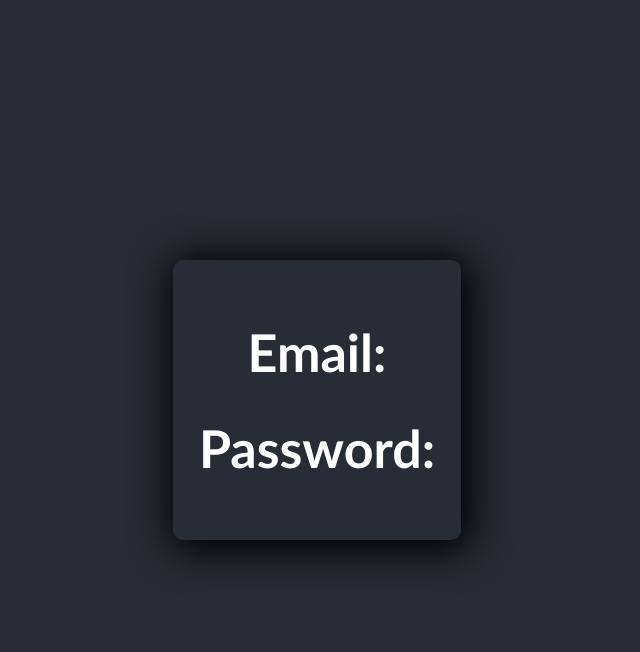
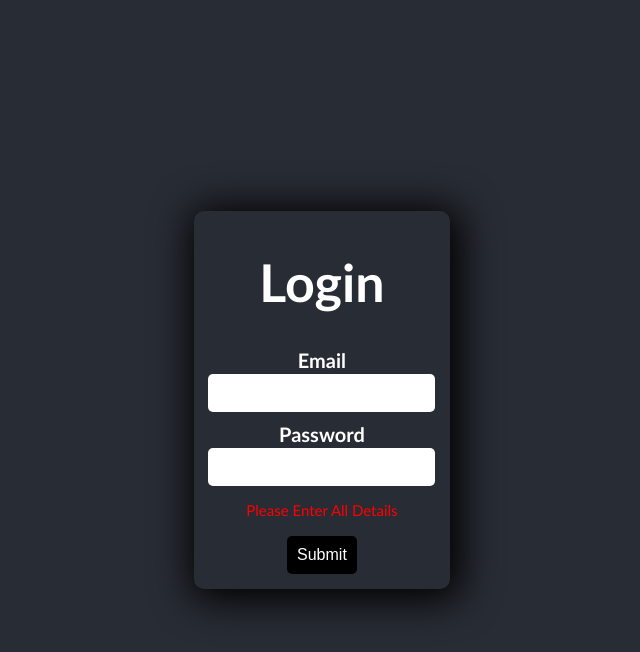
Before and after one commit to Jagat-vasveliya/Login-Form, a React (Create React App) app: page / in a window 1280 px wide. Both pictures are taken after a click on the button "Submit". Shown: the top 652 px of the page, without its empty margins (323-963 px from the left). Built offline with nearby package versions, Linux system fonts and the light colour scheme.

Commit message:
With react

```diff
--- a/src/App.css
+++ b/src/App.css
@@ -36,43 +36,3 @@
 		transform: rotate(360deg);
 	}
 }
-
-/* My Css */
-#container {
-	margin: auto;
-	width: fit-content;
-	background-color: #282c34;
-	padding: 2%;
-	border-radius: 10px;
-	box-shadow: 4px 4px 39px 7px black;
-	font-family: "Trebuchet MS", "Lucida Sans Unicode", "Lucida Grande",
-		"Lucida Sans", Arial, sans-serif;
-}
-.heading {
-	text-align: center;
-	font-family: "Trebuchet MS", "Lucida Sans Unicode", "Lucida Grande",
-		"Lucida Sans", Arial, sans-serif;
-}
-.form-control {
-	display: block;
-	margin: 10px;
-}
-label {
-	display: block;
-	font-size: 20px;
-	font-weight: bold;
-}
-input {
-	font-size: medium;
-	font-weight: 300;
-	border: 0;
-	border-radius: 5px;
-	padding: 10px;
-}
-.btn {
-	background-color: black;
-	padding: 10px;
-	color: white;
-	font-size: medium;
-	border-radius: 5px;
-}
--- a/src/App.js
+++ b/src/App.js
@@ -1,61 +1,13 @@
-import logo from "./logo.svg";
 import "./App.css";
+import Login from "./Components/Login";
 
 function App() {
 	return (
 		<div className="App">
 			<header className="App-header">
-				<div id="container">
-					<h1 className="heading">Login</h1>
-					<form action="#" method="get">
-						<div className="form-control">
-							<label htmlFor="email">Email</label>
-							<input
-								type="email"
-								name="email"
-								id="email"
-								required
-							/>
-						</div>
-						<div className="form-control">
-							<label htmlFor="password">Password</label>
-							<input
-								type="password"
-								name="password"
-								id="password"
-								required
-							/>
-						</div>
-						<div className="form-control">
-							<input
-								type="button"
-								onClick={validate}
-								value="Submit"
-								className="btn"
-							/>
-						</div>
-					</form>
-				</div>
+				<Login />
 			</header>
 		</div>
 	);
 }
-/* function check(event){
-     alert(event);
-	var emailBox = document.getElementById("email");
-	var mailFormat = /^\w+([\.-]?\w+)*@\w+([\.-]?\w+)*(\.\w{2,3})+$/;
-	if (event.match(mailFormat)) {
-		emailBox.style.border = "thin solid green";
-	} else {
-		emailBox.style.border = "thin solid red";
-	}
-}; */
-function validate() {
-	let email = document.getElementById("email").value;
-	let password = document.getElementById("password").value;
-     console.log(email+password);
-     document.getElementById("container").innerHTML = "<h1>Email: </h1>" + email + "<h1>Password: </h1>" + password ;
-}
-
-
 export default App;
--- /dev/null
+++ b/src/Components/Login/credential.json
@@ -0,0 +1,21 @@
+[{
+          "Name": "Jagat Vasveliya",
+          "Email": "jagatvasveliya2000@gmail.com",
+          "Password": "hey@jagat"
+     },
+     {
+          "Name": "Priya Bhut",
+          "Email": "priyabhut@gmail.com",
+          "Password": "hey@priya"
+     },
+     {
+          "Name": "Jenish Menpara",
+          "Email": "jenish@gmail.com",
+          "Password": "hey@jenish"
+     },
+     {
+          "Name": "Arshit Khoshiya",
+          "Email": "arshit@gmail.com",
+          "Password": "hey@aarshit"
+     }
+]
--- /dev/null
+++ b/src/Components/Login/index.css
@@ -0,0 +1,46 @@
+#container {
+	margin: auto;
+	width: fit-content;
+	background-color: #282c34;
+	padding: 2%;
+	border-radius: 10px;
+	box-shadow: 4px 4px 39px 7px black;
+	font-family: "Trebuchet MS", "Lucida Sans Unicode", "Lucida Grande",
+		"Lucida Sans", Arial, sans-serif;
+}
+.heading {
+	text-align: center;
+	font-family: "Trebuchet MS", "Lucida Sans Unicode", "Lucida Grande",
+		"Lucida Sans", Arial, sans-serif;
+}
+.form-control {
+	display: block;
+	margin: 10px;
+}
+label {
+	display: block;
+	font-size: 20px;
+	font-weight: bold;
+}
+input {
+	font-size: medium;
+	font-weight: 300;
+	border: 0;
+	border-radius: 5px;
+	padding: 10px;
+}
+.btn {
+	background-color: black;
+	padding: 10px;
+	color: white;
+	font-size: medium;
+	border-radius: 5px;
+}
+.error{
+	color: red;
+	font-size: 15px;
+	display: none;
+}
+.success{
+	color: green;
+}
--- /dev/null
+++ b/src/Components/Login/index.js
@@ -0,0 +1,94 @@
+import React, { Component } from "react";
+import "./index.css";
+import Credential from "./credential.json";
+
+export default class Login extends Component {
+	validate = () => {
+		var email = document.getElementById("email").value;
+		var password = document.getElementById("password").value;
+		for (let index = 0; index < Credential.length; index++) {
+			if (email != "" && password != "") {
+				if (Credential[index]["Email"] == email) {
+					if (Credential[index]["Password"] == password) {
+						document.getElementById(
+							"container"
+						).innerHTML = `<h1 className='success'>Welcome, <br /> ${Credential[index]["Name"]} </h1>`;
+					} else {
+						document.getElementById(
+							"notFound"
+						).style.display = "none";
+						document.getElementById(
+							"notBlank"
+						).style.display = "none";
+						document.getElementById(
+							"incorrectPassword"
+						).style.display = "block";
+					}
+				} else {
+					document.getElementById(
+						"incorrectPassword"
+					).style.display = "none";
+					document.getElementById("notBlank").style.display =
+						"none";
+					document.getElementById("notFound").style.display =
+						"block";
+				}
+			} else {
+				document.getElementById("incorrectPassword").style.display =
+					"none";
+				document.getElementById("notFound").style.display = "none";
+				document.getElementById("notBlank").style.display = "block";
+			}
+		}
+	};
+	render() {
+		return (
+			<div>
+				<div id="container">
+					<h1 className="heading"> Login </h1>{" "}
+					<form action="#" method="get">
+						<div className="form-control">
+							<label htmlFor="email"> Email </label>{" "}
+							<input
+								type="email"
+								name="email"
+								id="email"
+								required
+							/>
+						</div>{" "}
+						<div className="form-control">
+							<label htmlFor="password"> Password </label>{" "}
+							<input
+								type="password"
+								name="password"
+								id="password"
+								required
+							/>
+						</div>{" "}
+						<p className="error" id="notFound">
+							Login Failed!
+							<br />
+							User Not Found!!
+						</p>{" "}
+						<p className="error" id="notBlank">
+							Please Enter All Details{" "}
+						</p>{" "}
+						<p className="error" id="incorrectPassword">
+							Login Failed!
+							<br />
+							Password was incorrect!!
+						</p>{" "}
+						<div className="form-control">
+							<input
+								type="button"
+								onClick={this.validate}
+								value="Submit"
+								className="btn"
+							/>
+						</div>{" "}
+					</form>{" "}
+				</div>{" "}
+			</div>
+		);
+	}
+}
```
